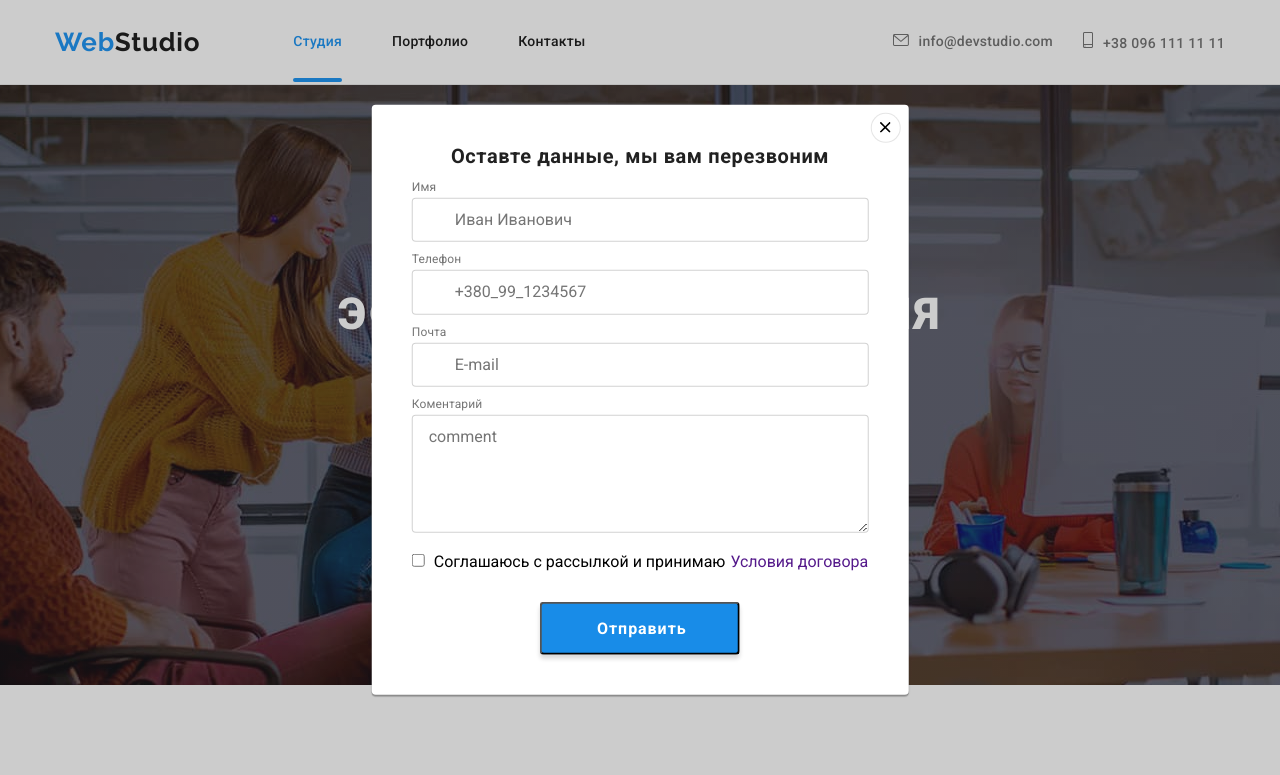
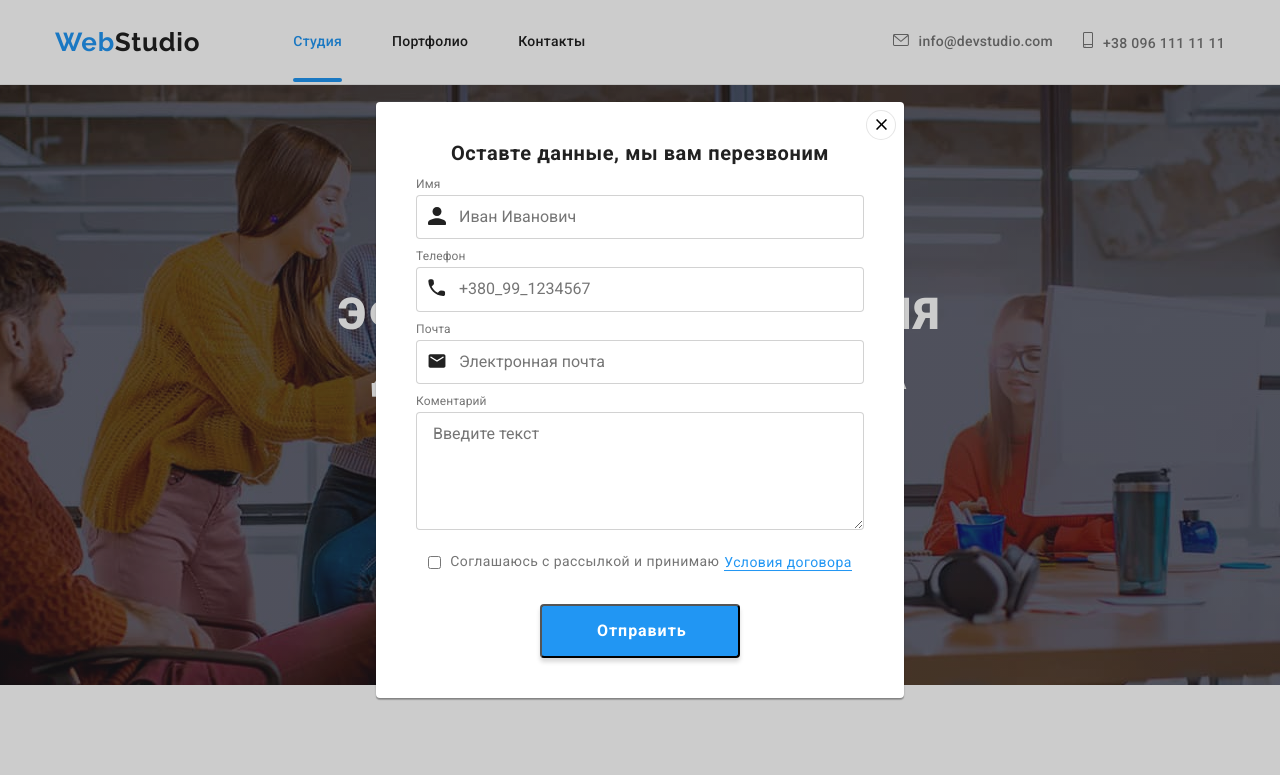
Before and after one commit to Artem-Yampolskiy/goit-markup-hw-06, a plain HTML site: page index.html in a window 1280 px wide. Both pictures are taken after a click on the button "Заказать услугу". Shown: the top 775 px of the page. Drawn offline with nearby package versions, Linux system fonts and the light colour scheme.

Commit message:
добавил стили

```diff
--- a/css/styles.css
+++ b/css/styles.css
@@ -255,6 +255,10 @@ body {
   font-size: 16px;
   line-height: 1.87;
   letter-spacing: 0.06em;
+}
+.btn-send:hover {
+  transition: transform var(--timing-function);
+  background-color: #188ce8;
 }
 .send-icon {
   fill: var(--text-color-white);
@@ -523,6 +527,7 @@ body {
 }
 .link-clients:hover,
 .link-clients:focus {
+  transition: var(--timing-function);
   color: var(--text-color-accent);
   border: 1px solid var(--text-color-accent);
 }
@@ -584,6 +589,7 @@ body {
 /* conteiner-card */
 
 .portfolio-list {
+  position: relative;
   display: flex;
   flex-wrap: wrap;
   margin: -15px;
@@ -607,7 +613,18 @@ body {
   padding: 20px 24px;
   margin: 0px;
 }
-.action-card p {
+
+.activ-box .img-text {
+  position: absolute;
+  transform: translateY(100%);
+  transition: transform var(--timing-function);
+  top: 0;
+  left: 0;
+  width: 100%;
+  height: 100%;
+  opacity: 0;
+  padding: 63px 24px;
+  margin: 0;
   font-family: Roboto;
   font-style: normal;
   font-weight: normal;
@@ -615,24 +632,12 @@ body {
   line-height: 1.55;
   letter-spacing: 0.03em;
   color: #ffffff;
-}
-.action-card {
-  position: absolute;
-  transform: translateY(100%);
-  transition: transform var(--timing-function);
-  bottom: 0;
-  left: 0;
-  width: 100%;
-  height: 100%;
-  opacity: 0;
-  padding: 63px 24px;
-  margin: 0;
-  color: #ffffff;
   background-color: rgba(33, 150, 243, 0.9);
 }
 .activ-box {
   display: block;
   position: relative;
+  overflow: hidden;
 }
 .conteiner > .card-name {
   font-weight: bold;
@@ -649,11 +654,14 @@ body {
   letter-spacing: 0.03em;
   color: var(--text-color-grey);
 }
-.card-link:hover .action-card {
+.card-link:hover .img-text {
   transform: translateY(0);
   overflow: hidden;
   opacity: 1;
   transition: transform var(--timing-function);
+}
+.card-link .conteiner {
+  position: relative;
 }
 
 /* modal-windows */
@@ -685,7 +693,6 @@ body {
   box-shadow: 0px 1px 3px rgba(0, 0, 0, 0.12), 0px 1px 1px rgba(0, 0, 0, 0.14),
     0px 2px 1px rgba(0, 0, 0, 0.2);
   border-radius: 4px;
-  /* align-items: center; */
 }
 .modal-form {
   margin-bottom: 12px;
@@ -700,6 +707,26 @@ body {
   display: flex;
   flex-direction: column;
 }
+.item-input:focus,
+.box-comment:focus {
+  transition: transform var(--timing-function);
+  outline-color: var(--text-color-accent);
+}
+.item-input:focus + .modal-icon {
+  transition: transform var(--timing-function);
+  fill: var(--text-color-accent);
+}
+.box-icon {
+  position: relative;
+}
+.modal-icon {
+  position: absolute;
+  top: 21px;
+  left: 21px;
+  transform: translate(-50%, -50%);
+  fill: var(--text-color-black);
+  cursor: pointer;
+}
 .form-item label {
   display: block;
   margin-bottom: 4px;
@@ -711,13 +738,15 @@ body {
   letter-spacing: 0.01em;
   color: var(--text-color-grey);
 }
-.form-item input {
+.box-icon input {
   display: block;
+  width: 100%;
   margin-bottom: 10px;
   padding: 12px 42px;
   border: 1px solid rgba(33, 33, 33, 0.2);
   box-sizing: border-box;
   border-radius: 4px;
+  cursor: pointer;
 }
 .form-item textarea {
   padding: 12px 16px;
@@ -725,16 +754,45 @@ body {
   border: 1px solid rgba(33, 33, 33, 0.2);
   box-sizing: border-box;
   border-radius: 4px;
+  cursor: pointer;
 }
-.label-name input {
+
+.label-name-check > input {
   margin-right: 9px;
+  cursor: pointer;
+}
+.label-name-check {
+  display: inline-flex;
+  align-items: center;
+  text-align: center;
+  font-family: Roboto;
+  font-style: normal;
+  font-weight: normal;
+  font-size: 14px;
+  line-height: 1.71;
+  letter-spacing: 0.03em;
+  color: var(--text-color-grey);
 }
 .agreement {
+  text-align: center;
+  font-family: Roboto;
+  font-style: normal;
+  font-weight: normal;
+  font-size: 14px;
+  /* line-height: 1.71; */
+  letter-spacing: 0.03em;
   margin-left: 5px;
+  padding: 0;
+  color: var(--text-color-accent);
+  border-bottom: 1px solid var(--text-color-accent);
 }
 .modal .label-check {
   display: flex;
+  align-items: center;
+  text-align: center;
   margin-bottom: 30px;
+  margin-left: auto;
+  margin-right: auto;
 }
 .modal .btn-modal-send {
   padding: 10px 55px;
@@ -750,20 +808,31 @@ body {
   text-align: center;
   letter-spacing: 0.06em;
   color: var(--text-color-white);
-  background: #188ce8;
+  background: var(--text-color-accent);
   box-shadow: 0px 4px 4px rgba(0, 0, 0, 0.15);
   border-radius: 4px;
+  cursor: pointer;
+}
+.btn-modal-send:hover {
+  transition: transform var(--timing-function);
+  background-color: #188ce8;
 }
 .btn-close {
   position: absolute;
-  top: 8px;
-  right: 8px;
+  top: 23px;
+  right: 23px;
+  transform: translate(50%, -50%);
   width: 30px;
   height: 30px;
   background: #ffffff;
   border: 1px solid rgba(0, 0, 0, 0.1);
   border-radius: 50%;
   text-align: center;
+  cursor: pointer;
+}
+.btn-close:hover > .x-icon {
+  transition: transform var(--timing-function);
+  fill: var(--text-color-accent);
 }
 .x-icon {
   fill: black;
--- a/index.html
+++ b/index.html
@@ -387,25 +387,40 @@
             <ul class="form-list">
                 <li class="form-item">
                     <label for="name"><span class="label-name">Имя</span></label>
-                    <input type="text" name="name" id="name" placeholder="Иван Иванович" required>
+                    <div class="box-icon">
+                        <input type="text" class="item-input" name="name" id="name" placeholder="Иван Иванович">
+                        <svg class="modal-icon" width="18" height="18">
+                            <use href="./icons/symbol-defs.svg#icon-man"></use>
+                        </svg>
+                    </div>
                 </li>
                 <li class="form-item">
                     <label for="phone"><span class="label-name">Телефон</span></label>
-                    <input type="tel" name="" id="phone" placeholder="+380_99_1234567" required>
+                    <div class="box-icon">
+                        <input type="tel" class="item-input" name="phone" id="phone" placeholder="+380_99_1234567" required>
+                        <svg class="modal-icon" width="18" height="18">
+                            <use href="./icons/symbol-defs.svg#icon-phone"></use>
+                        </svg>
+                    </div>
                 </li>
                 <li class="form-item">
                     <label for="email"><span class="label-name">Почта</span></label>
-                    <input type="email" name="" id="" placeholder="E-mail" required>
+                    <div class="box-icon">
+                        <input type="email" class="item-input" name="e-mail" id="" placeholder="Электронная почта" required>
+                        <svg class="modal-icon" width="18" height="18">
+                            <use href="./icons/symbol-defs.svg#icon-e-mail"></use>
+                        </svg>
+                    </div>
                 </li>
                 <li class="form-item">
                     <label for="comment"><span class="label-name">Коментарий</span></label>
-                    <textarea name="comment" id="comment" cols="30" rows="5" placeholder="comment"></textarea>
+                    <textarea name="comment" class="box-comment" id="comment" cols="30" rows="5" placeholder="Введите текст"></textarea>
                 </li>
 
             </ul>
 
             <label for="choose" class="label-check">
-                <span class="label-name">
+                <span class="label-name-check">
                     <input type="checkbox" value="" id="choose" required>Соглашаюсь с рассылкой и принимаю
                 </span>
                 <a class="agreement" href="">Условия договора</a>
```
Also changed, not shown: portfolio.html (+15 -33 lines).
